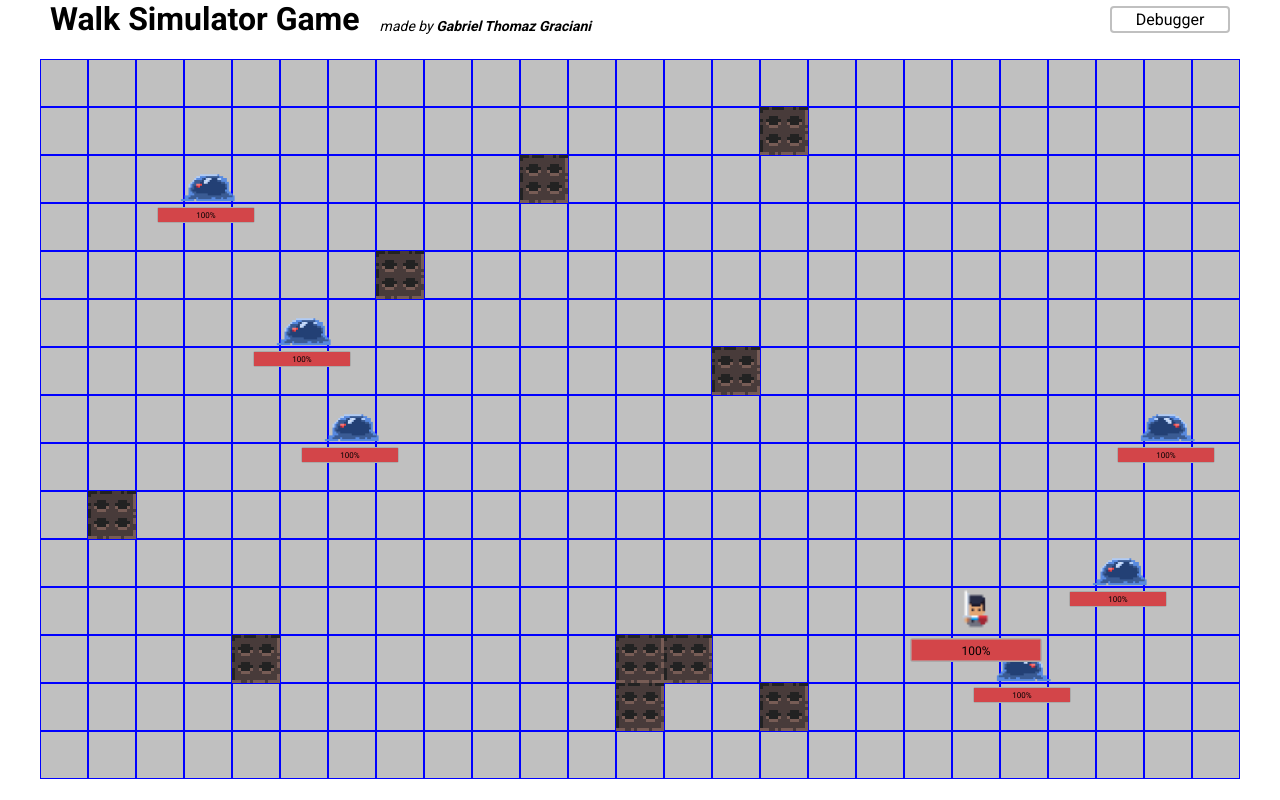
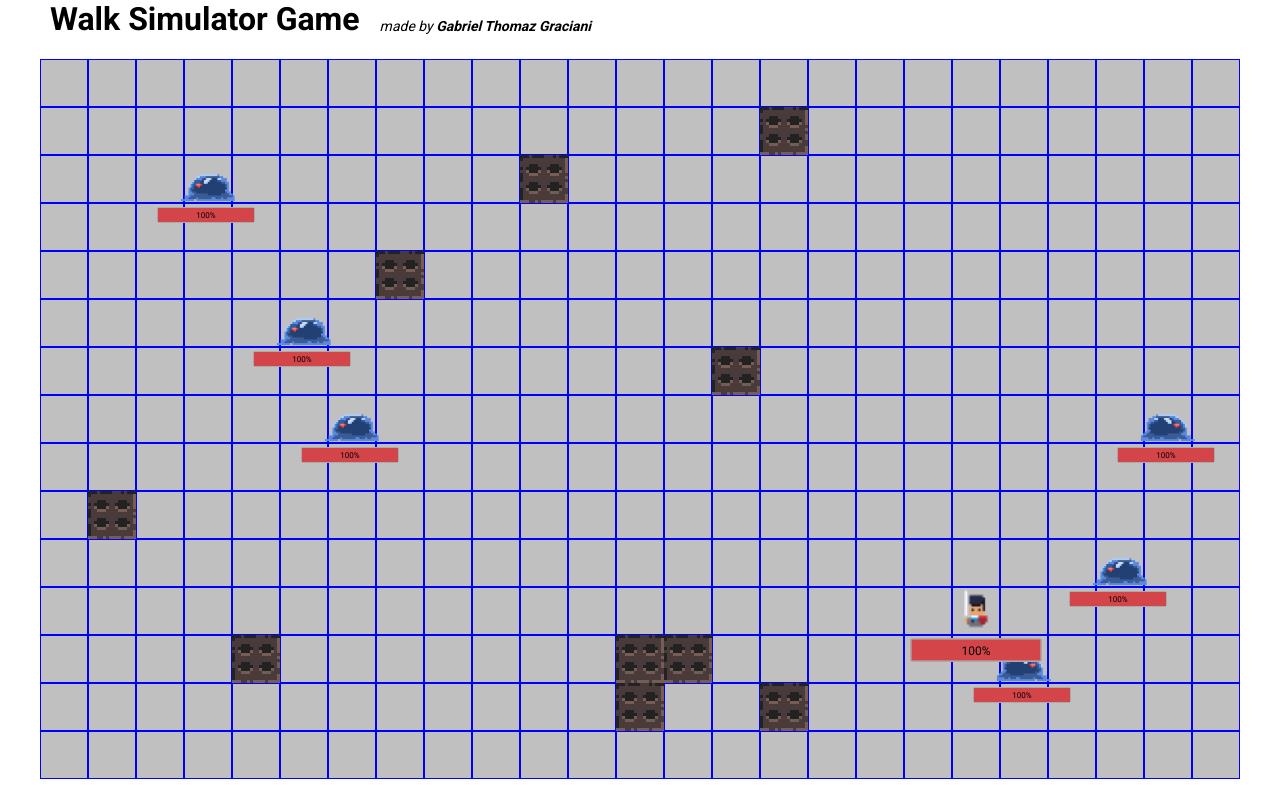
Before and after one commit to gabrielgraciani/loop-hero-simulator, a Next.js app: page / in a window 1280 px wide. Built offline with nearby package versions, Linux system fonts and the light colour scheme.

Commit message:
fix debugger on production

```diff
--- a/src/components/Game/index.tsx
+++ b/src/components/Game/index.tsx
@@ -32,10 +32,6 @@ export const Game = (): JSX.Element => {
 
   const isLocalEnvironment =
     process.env.NEXT_PUBLIC_APPLICATION_ENV === 'local';
-  console.log(
-    'process.env.NEXT_PUBLIC_APPLICATION_ENV',
-    process.env.NEXT_PUBLIC_APPLICATION_ENV,
-  );
 
   function handleChangeDebuggerActive() {
     setIsDebuggerActive(!isDebuggerActive);
@@ -92,9 +88,11 @@ export const Game = (): JSX.Element => {
             </a>
           </Author>
         </TextContainer>
-        <DebuggerButton type="button" onClick={handleChangeDebuggerActive}>
-          Debugger
-        </DebuggerButton>
+        {isLocalEnvironment && (
+          <DebuggerButton type="button" onClick={handleChangeDebuggerActive}>
+            Debugger
+          </DebuggerButton>
+        )}
       </Header>
 
       <Container>
```
